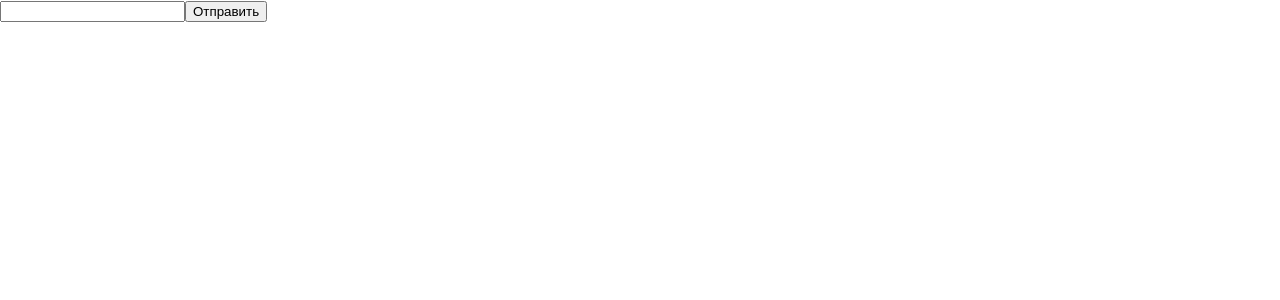
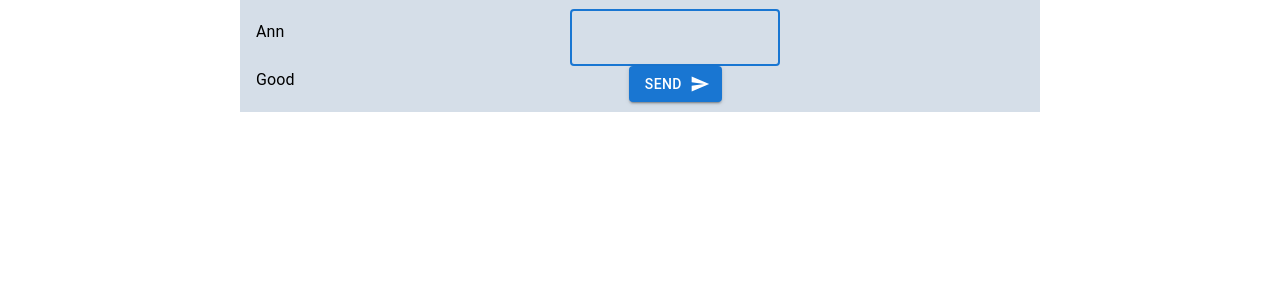
Before and after one commit to Fnomg/react_app, a React (Create React App) app: page / in a window 1280 px wide. Shown: the top 300 px of the page. Built offline with nearby package versions, Linux system fonts and the light colour scheme.

Commit message:
Урок 3
Установлена доп библиотека material-ui
Добавлен автофокус на textarea
Ошибка с key не возникает
Массив чатов добавлен пока в App компонент

```diff
--- a/package.json
+++ b/package.json
@@ -3,12 +3,18 @@
   "version": "0.1.0",
   "private": true,
   "dependencies": {
+    "@emotion/react": "^11.5.0",
+    "@emotion/styled": "^11.3.0",
+    "@mui/icons-material": "^5.0.5",
+    "@mui/material": "^5.0.6",
+    "@mui/styled-engine-sc": "^5.0.4",
     "@testing-library/jest-dom": "^5.14.1",
     "@testing-library/react": "^11.2.7",
     "@testing-library/user-event": "^12.8.3",
     "react": "^17.0.2",
     "react-dom": "^17.0.2",
     "react-scripts": "4.0.3",
+    "styled-components": "^5.3.3",
     "uuid": "^8.3.2",
     "web-vitals": "^1.1.2"
   },
--- a/src/App.css
+++ b/src/App.css
@@ -36,3 +36,24 @@
     transform: rotate(360deg);
   }
 }
+
+.content {
+  width: 100%;
+  max-width: 800px;
+  display: flex;
+  justify-content: center;
+  align-items: center;
+  flex-direction: row;
+  background-color: #d5dee8;
+  margin: 0 auto;
+}
+
+.box {
+  width: 70%;
+  display: flex;
+  justify-content: center;
+  align-items: center;
+  flex-direction: column;
+  background-color: #d5dee8;
+  margin: 0 auto;
+}
--- a/src/App.jsx
+++ b/src/App.jsx
@@ -2,6 +2,16 @@ import './App.css';
 import Messages from "./components/Messages/Messages";
 import {useEffect , useState} from "react";
 import { v4 as uuidv4 } from 'uuid';
+import Button from '@mui/material/Button';
+import SendIcon from '@mui/icons-material/Send';
+import TextField from '@mui/material/TextField';
+import * as React from 'react';
+
+import List from '@mui/material/List';
+import ListItemButton from '@mui/material/ListItemButton';
+import ListItemText from '@mui/material/ListItemText';
+
+
 
 
 const App = () => {
@@ -31,12 +41,46 @@ const App = () => {
     setMessageList([...messageList, newMessage]);
   }
 
+  const chatLists = [
+    {
+      id: uuidv4(),
+      name: 'Ann'
+    },
+    {
+      id: uuidv4(),
+      name: 'Good'
+    }
+  ];
+
+
   return (
-      <>
-        <Messages messageList={messageList}/>
-        <input className="input" type="text" onChange={handleTextChange} value={textMessage}/>
-        <button onClick={()=>sendNewMessage('Ann')}>Отправить</button>
-      </>
+      <React.Fragment >
+        <div className="content">
+
+          <List component="nav" aria-label="secondary mailbox folder" className='nav'>
+            {chatLists.map((chat) => (
+              <ListItemButton key={chat.id}>
+                <ListItemText primary={chat.name}/>
+              </ListItemButton>
+              ))}
+          </List>
+
+          <div className="box">
+            <Messages messageList={messageList}/>
+            <TextField
+              id="outlined-multiline-flexible"
+              multiline
+              maxRows={4}
+              value={textMessage}
+              onChange={handleTextChange}
+              autoFocus
+            />
+            <Button onClick={()=>sendNewMessage('Ann')} variant="contained" endIcon={<SendIcon />} >
+              Send
+            </Button>
+          </div>
+        </div>
+      </React.Fragment>
 
   )
 }
--- a/src/components/Messages/Messages.css
+++ b/src/components/Messages/Messages.css
@@ -1,3 +1,6 @@
 .messages {
     text-align: center;
+    display: flex;
+    flex-direction: column;
+    width: 80%;
 }
--- a/src/components/Messages/Messages.jsx
+++ b/src/components/Messages/Messages.jsx
@@ -1,13 +1,12 @@
 import  "./Messages.css";
+import Message from "../Message/Message";
 
 const Messages = ({ messageList }) => {
+
   return (
     <div className="messages">
       {messageList.map((message) => (
-        <div key={message.id}>
-          <h3>{message.text}</h3>
-          <div>{message.author}</div>
-        </div>
+        <Message message={message} key={message.id} />
       ))}
     </div>
   )
```
Also changed, not shown: 1 other file (tests, documents, lock files or other folders).
